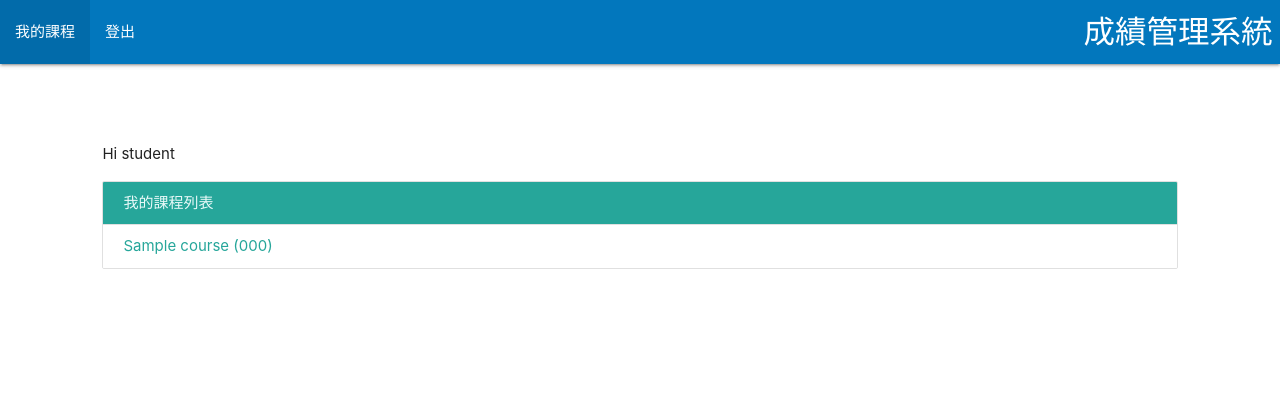
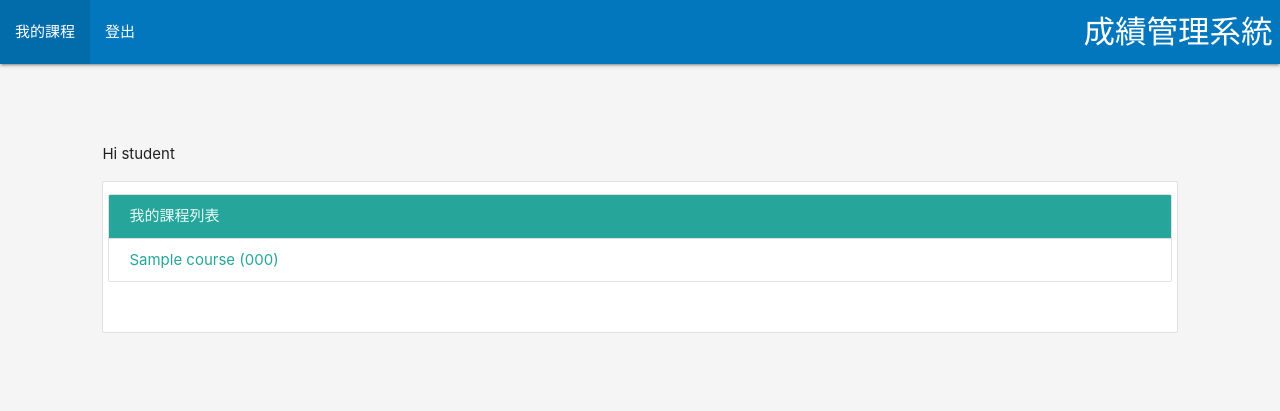
Before and after one commit to Honesty1997/nccu-grade-system, a Django app: page / in a window 1280 px wide. Shown: the top 411 px of the page. Run offline with Django 3.2, Linux system fonts and the light colour scheme; a user stored in the database is signed in; tables that the repository leaves empty hold one stand-in row (values such as "Sample post").

Commit message:
Change background style

```diff
--- a/static/stylesheets/index.css
+++ b/static/stylesheets/index.css
@@ -1,3 +1,7 @@
 .no-item {
     text-align: center;
 }
+
+.main-view {
+    padding: 5px;
+}
--- a/templates/base/layout.html
+++ b/templates/base/layout.html
@@ -22,7 +22,7 @@
         }
     </style>
 </head>
-<body>
+<body class="grey lighten-4">
     {% include 'components/navbar.html'%}
     <main>
         <section style="display: flex; flex-direction: row-reverse; flex-wrap: wrap;">
--- a/templates/modules/main/main.html
+++ b/templates/modules/main/main.html
@@ -7,26 +7,20 @@
     {% elif user.is_admin %}
     <p>Hi admin</p>
     {% endif %}
-
-    {% if user.is_student %}
+    <section class="collection main-view white">
         <div class="collection">
                 <div href="#!" class="collection-item active">我的課程列表</div>
                 {% for course in course_list %}
-    <a href="{% url 'student:subject_list' course.pk %}" class="collection-item">{{ course.course_name }}
-        ({{ course.course_number }})</a>
-    {% endfor %}
-</div>
-{% include 'components/paginator.html' %}
+                {% if user.is_student %}
+                    <a href="{% url 'student:subject_list' course.pk %}" class="collection-item">
                 {% else %}
-<div class="collection">
-    <div href="#!" class="collection-item active">我的課程列表</div>
-    {% for course in course_list %}
                     <a href="{% url 'course:detail' course.id %}" class="collection-item">
+                {% endif %}
                     {{ course.course_name }}
                     ({{ course.course_number }})
                 </a>
                 {% endfor %}
             </div>
         {% include 'components/paginator.html' %}
-{% endif %}
+        </section>
 {% endblock %}
```
Lines whose indentation alone changed are shown as unchanged.
